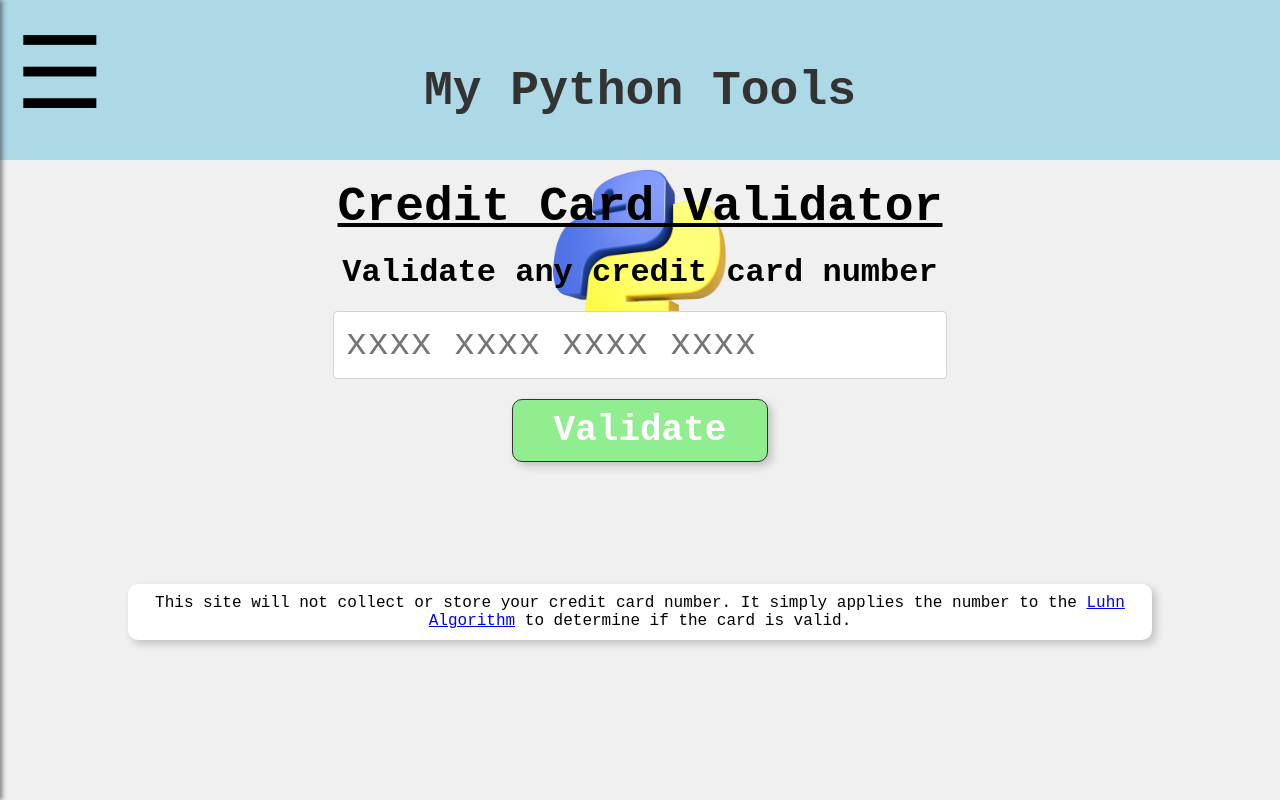
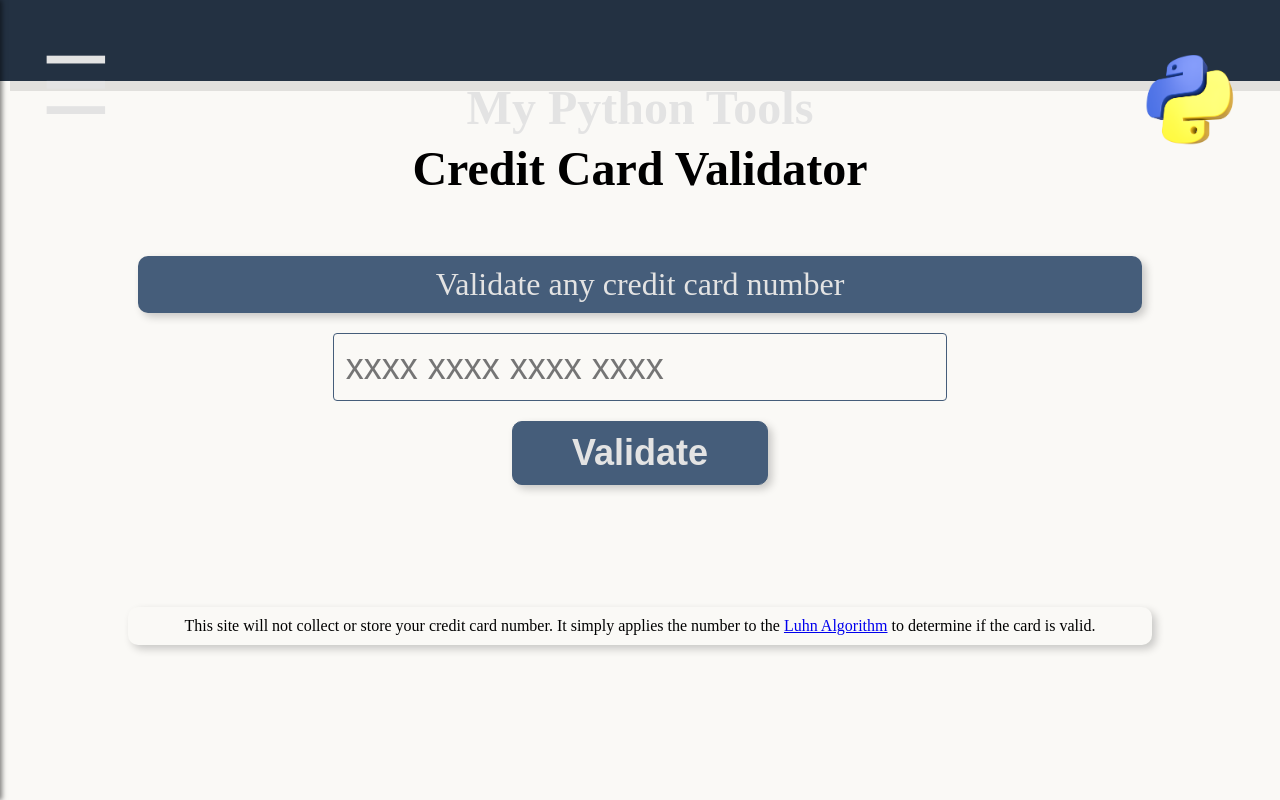
Before and after one commit to coderchris591/pyweb, a Flask app: page /credit-card-validator in a window 1280 px wide. Run offline with Flask 3, Linux system fonts and the light colour scheme; some libraries are stand-ins or nearby versions.

Commit message:
adjusted guess function, added css color scheme

```diff
--- a/main.py
+++ b/main.py
@@ -41,30 +41,38 @@ def get_sessions(app):
         session['checking'] = '500'
     return resp
 
+
 @app.route('/guess')
 def guess():
 
     # guesses
-    guesses = session['guesses']
-    attempts = session.get('attempt')
+    guesses = session.get('guesses', [])
+    attempts = session.get('attempt', 0)
     try:
         random_number = int(request.cookies.get('random_number'))
+        if random_number == 10:
+            random_number = 10
+        print("random number: ", random_number)
+        print(type(random_number))
         attempts += 1
-    except TypeError:
-        random_number = '0'
+    except (TypeError, ValueError):
+        random_number = 0
     session['attempt'] = attempts
     guess = request.args.get('guess','')
     try:
         guess = int(guess)
     except ValueError:
-          pass
-    guesses.append(guess)
+          print("Invalid guess: ", guess, ValueError)
+          guess = None
+
+    if guess is not None:
+        guesses.append(guess)
     session['guesses'] = guesses
     print(guesses)
 
-    # print("random number: ", random_number)
-    # print("guess: ", guess)
-    if random_number == '0':
+    print("random number: ", random_number)
+    print("guess: ", guess)
+    if random_number == 0:
         return "Cookies Disabled: Please enable cookies in your browser's settings to play this game."
     if guess == random_number:
         session['attempt'] = -1
--- a/static/style.css
+++ b/static/style.css
@@ -1,19 +1,32 @@
 
-* {
-    font-family:'Courier New', Courier, monospace
+:root {
+    --primary-color: #233142;
+    --secondary-color: #455d7a;
+    --accent-color: #455d7a;
+    --background-color: #FAF9F6;
+    --text-color: #e3e3e3;
+    --header-background-color: #233142;
+    --header-text-color: #e3e3e3;
+    --nav-background-color: #233142;
+    --nav-text-color: #e3e3e3;
+    --nav-hover-color: #f95959;
+    --button-background-color: #455d7a;
+    --button-text-color: #e3e3e3;
+    --button-hover-background-color: #f95959;
+    --alert-background-color: #f95959;
+    --alert-border-color: #455d7a;
+    --alert-text-color: #e3e3e3;
 }
-
-
 
 /* Style for the hamburger icon */
 .hamburger {
-    color: black;
+    color: var(--text-color);
     display: block;
     cursor: pointer;
-    font-size: 100px;
+    font-size: 5em;
     position: absolute;
-    top: 15px;
-    left: 15px;
+    top: 40px;
+    left: 40px;
 }
 
 /* Style for the navigation menu */
@@ -111,33 +124,42 @@ header{
     text-align: center;
     margin: 0 auto;
     width: 100%;
-    height: 20%;
-    background-color: lightblue;
+    height: 10%;
+    background-color: var(--header-background-color);
+    border-bottom: 1px solid var(--header-background-color);
+    box-shadow: 10px 10px 0 rgba(0, 0, 0, 0.1);
+}
+
+header h1, header img{
+    display: inline-block;
+    vertical-align: middle;
+}
+header h1 {
+    margin-top: 80px;
+    color: var(--header-text-color);
 }
 
 header a{
     text-decoration: none;
-    color: #333;
+    color: var(--header-text-color);
 }
 
-header img{
+header img {
     width: 100%;
-    max-width: 200px;
-    margin: 10px;
-    border-radius: 10px;
-    /* box-shadow: 0 4px 8px rgba(231, 228, 228, 0.837); */
+    max-width: 100px;
+    position: absolute;
+    top: 50px;
+    right: 40px;
 }
 h1{
     font-size: 3em;
-    margin-top: 5%;
     text-align: center;
 
 }
 
 h2{
-    margin: 20px;
+    margin: 60px;
     text-align: center;
-    text-decoration: underline;
     font-size: 3em;
 }
 
@@ -163,7 +185,7 @@ body {
     flex-direction: column;
     justify-content: center;
     align-items: center;
-    background-color: #f0f0f0;
+    background-color: var(--background-color);
 }
 
 .content{
@@ -339,10 +364,10 @@ body {
     font-size: 1.5em;
     font-weight: 400;
     line-height: 1.5;
-    color: #212529;
-    background-color: #fff;
+    color: var(--text-color);
+    background-color: var(--background-color);
     background-clip: padding-box;
-    border: 1px solid #ced4da;
+    border: 1px solid var(--button-background-color);
     border-radius: 10px;
     appearance: none;
     border-radius: 4px;
@@ -366,11 +391,11 @@ body {
     padding: 10px;
     margin: 20px;
     border-radius: 10px;
-    border: 1px solid #333;
+    border: 1px solid var(--button-background-color);
     font-size: 1.5em;
     text-align: center;
-    background-color: lightgreen;
-    color: white;
+    background-color: var(--button-background-color);
+    color: var(--button-text-color);
     font-weight: bold;
     cursor: pointer;
     transition: background-color 0.3s ease;
@@ -383,7 +408,8 @@ body {
 /* Helpers */
 
 .info {
-    background-color: lightblue;
+    background-color: var(--secondary-color);
+    color: var(--button-text-color);
     padding: 10px;
     margin: 10px;
     border-radius: 5px;
@@ -413,7 +439,7 @@ body {
 .note{
     border-radius: 10px;
     text-align: center;
-    background-color: white;
+    background-color: var(--background-color);
     padding: 10px;
     margin-top: 10%;
     box-shadow: 4px 4px 8px rgba(0, 0, 0, 0.2);
--- a/templates/credit.html
+++ b/templates/credit.html
@@ -7,7 +7,7 @@
 {% block content %}
     <h2>Credit Card Validator</h2>
     <div class="credit-div">
-        <h3>Validate any credit card number</h3>
+        <p class ="info">Validate any credit card number</p>
         <form method="post">
             <!-- <label for="ccn">Credit Card Number: </label> -->
             <input type="text" id="ccn" name="ccn" placeholder="xxxx xxxx xxxx xxxx" autocomplete="off">
--- a/templates/guess.html
+++ b/templates/guess.html
@@ -15,7 +15,7 @@
         var guess = "{{ guess }}";
         var randomNumber = "{{ random_number }}";
 
-        if (guess !== '') {
+        if (guess !== '' && guess !== 'None') {
             var message = "";
             if (guess == randomNumber) {
                 message = "You Got It!";
--- a/templates/phrase.html
+++ b/templates/phrase.html
@@ -7,7 +7,7 @@
 {% block content %}
     <h2>Hang Man</h2>
 
-    <h3>Guess the Phrase!</h3>
+    <p class="info">Guess the Phrase!</p>
     <div class="phrase-section">
         {% if mistakes == 0 %}
             <img src="{{ url_for('static', filename='img/hangman1.png') }}">
```
Also changed, not shown: other parts of static/style.css (+32 -29 lines).
